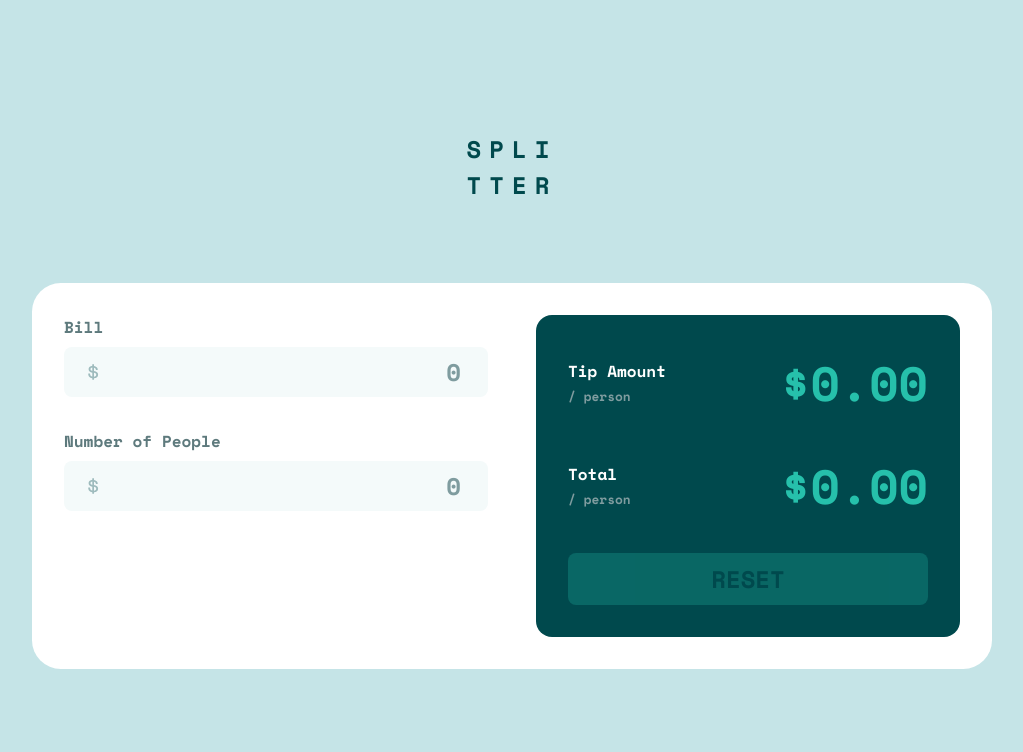
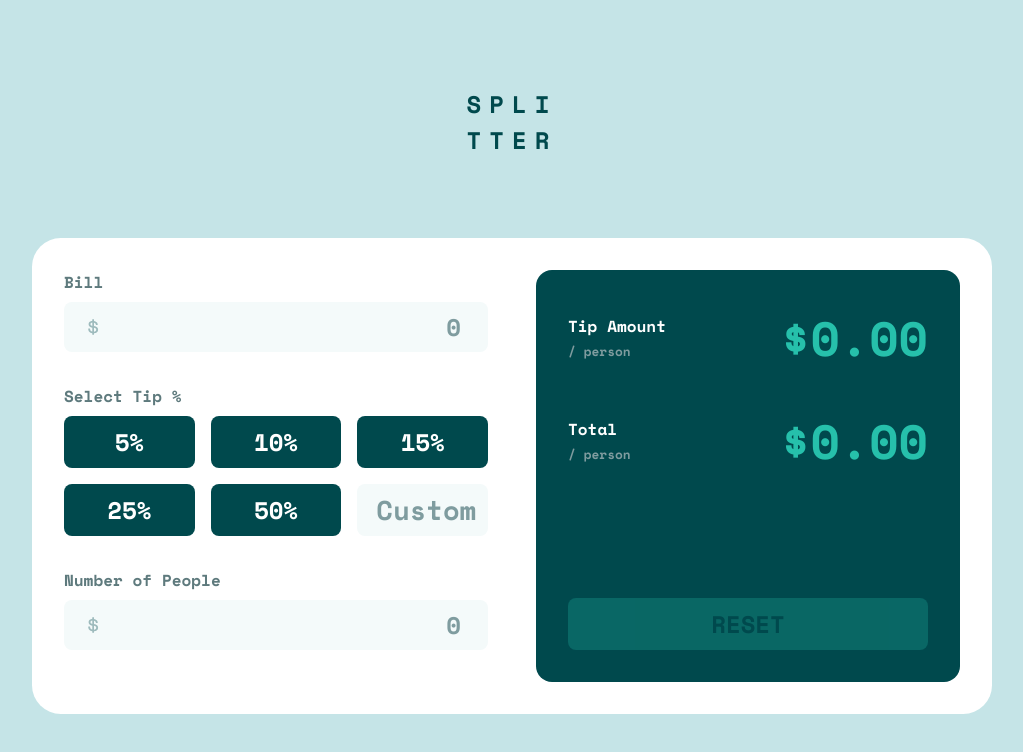
Before and after one commit to ABojo/fm-tip-calculator, a website built with webpack: page src/index.html in a window 1280 px wide. Shown: the whole page, without its empty margins (128-1151 px from the left). Built offline with nearby package versions, Linux system fonts and the light colour scheme.

Commit message:
added the markup for the radio buttons

```diff
--- a/src/index.html
+++ b/src/index.html
@@ -20,17 +20,52 @@
       </h1>
       <div class="calculator">
         <form class="calculator__form">
-          <div class="form-group">
+          <div class="form-group" id="bill-group">
             <div class="form-group__head">
               <label class="form-group__label" for="bill">Bill</label>
               <span class="form-group__error"></span>
             </div>
             <div class="form-group__input">
               <img src="assets/icon-dollar.svg" alt="" />
-              <input name="bill" type="text" placeholder="0" />
+              <input id="bill" type="text" placeholder="0" />
             </div>
           </div>
-          <div class="form-group">
+          <div class="form-group" id="tip-group">
+            <div class="form-group__head">
+              <label class="form-group__label" for="tip">Select Tip %</label>
+              <span class="form-group__error"></span>
+            </div>
+            <div class="form-group__buttons">
+              <div class="form-group__btn">
+                <input type="radio" id="5-percent" name="tip" value="5" />
+                <label for="5-percent">5%</label>
+              </div>
+              <div class="form-group__btn">
+                <input type="radio" id="10-percent" name="tip" value="10" />
+                <label for="10-percent">10%</label>
+              </div>
+              <div class="form-group__btn">
+                <input type="radio" id="15-percent" name="tip" value="15" />
+                <label for="15-percent">15%</label>
+              </div>
+              <div class="form-group__btn">
+                <input type="radio" id="25-percent" name="tip" value="25" />
+                <label for="25-percent">25%</label>
+              </div>
+              <div class="form-group__btn">
+                <input type="radio" id="50-percent" name="tip" value="50" />
+                <label for="50-percent">50%</label>
+              </div>
+              <div>
+                <input
+                  type="text"
+                  class="form-group__custom"
+                  placeholder="Custom"
+                />
+              </div>
+            </div>
+          </div>
+          <div class="form-group" id="people-group">
             <div class="form-group__head">
               <label class="form-group__label" for="people"
                 >Number of People</label
@@ -46,13 +81,15 @@
         <div class="output">
           <div class="output__item">
             <h2 class="output__title">Tip Amount</h2>
-            <p class="output__amount">$0.00</p>
+            <p class="output__amount" id="tip-amount">$0.00</p>
           </div>
           <div class="output__item">
             <h2 class="output__title">Total</h2>
-            <p class="output__amount">$0.00</p>
+            <p class="output__amount" id="total-amount">$0.00</p>
           </div>
-          <button class="output__reset output__reset--disabled">Reset</button>
+          <button class="output__reset output__reset--disabled" id="reset">
+            Reset
+          </button>
         </div>
       </div>
     </main>
```
